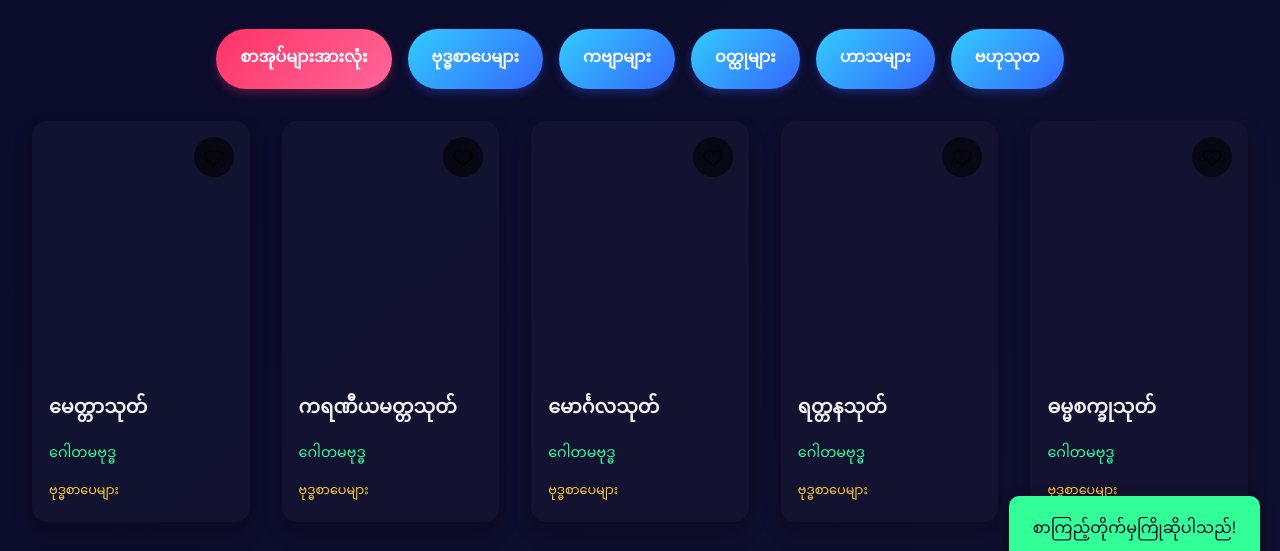
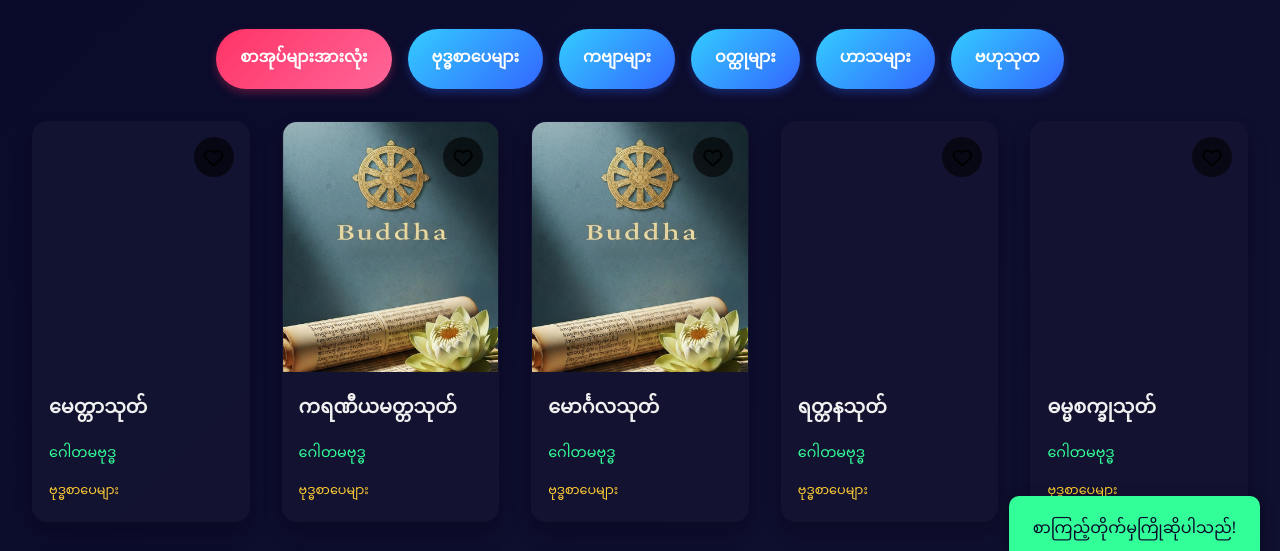
Before and after one commit to sh9008506-bit/test2, a plain HTML site: page index.html in a window 1280 px wide. Shown: the part 217-768 px from the top of the page. Drawn offline with Linux system fonts and the light colour scheme; a web font is replaced by a local one.

Commit message:
Update index.html

```diff
--- a/index.html
+++ b/index.html
@@ -1138,7 +1138,7 @@
                     author: "ဂေါတမဗုဒ္ဓ",
                     authorId: 1,
                     category: "buddhist",
-                    cover: "'cv-1.png",
+                    cover: "'image-1.png",
                     // Google Drive audio link ဥပမာ
 		    audioUrl: "https://drive.google.com/uc?export=download&id=1e_jxfev_nZB6iRKv9TBHizodfGxjoCyc",
                     content: `☸ ယဿာနုဘာဝတော ယက္ခာ နေဝ ဒဿေန္တိ ဘီသနံ ယဉှိစေဝါနုယုဉ္စန္တော ရတ္တိန္ဒိဝ မတန္ဒိတော
@@ -1160,7 +1160,7 @@
                     author: "ဂေါတမဗုဒ္ဓ",
                     authorId: 1,
                     category: "buddhist",
-                    cover: "cv-1.png",
+                    cover: "image-1.png",
                     audioUrl: "", // မရှိလျှင်ဗလာ
                     content: `ကရဏီယမတ္တသုတ်
 
@@ -1179,7 +1179,7 @@
                     author: "ဂေါတမဗုဒ္ဓ",
                     authorId: 1,
                     category: "buddhist",
-                    cover: "cv-1.png",
+                    cover: "image-1.png",
                     content: `မောင်္ဂလသုတ်
 
 အဋ္ဌာနံ စရေယျာစိ၊ ဒေဝတာ လောကသ္မိံ။
```
